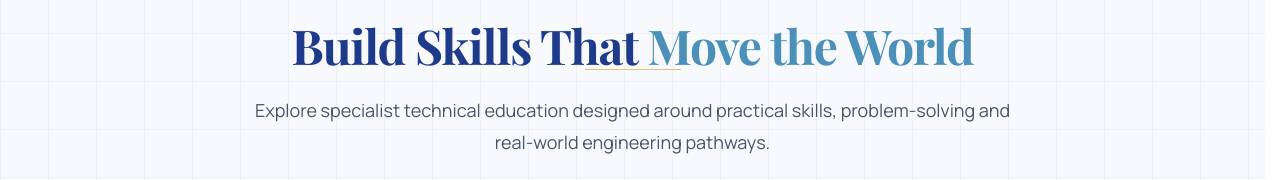
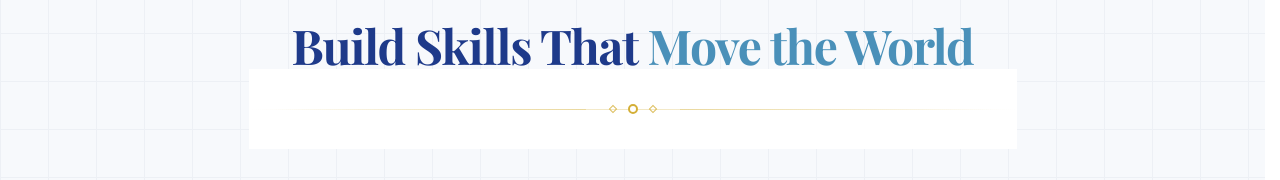
Before and after one commit to Gee7pips/soshanguve-automotive-fixed, a Next.js app: page /programs in a window 1280 px wide. Shown: the part 519-699 px from the top of the page. Built offline with nearby package versions, Linux system fonts and the light colour scheme.

Commit message:
feat: create premium homepage section dividers

```diff
--- a/components/section-motion.tsx
+++ b/components/section-motion.tsx
@@ -1,6 +1,6 @@
 "use client"
 
-import { motion } from "framer-motion"
+import { motion, useReducedMotion } from "framer-motion"
 import type { ReactNode } from "react"
 
 interface SectionMotionProps {
@@ -9,13 +9,20 @@ interface SectionMotionProps {
   delay?: number
 }
 
+interface SectionDividerProps {
+  tone?: "light" | "dark"
+  label?: string
+}
+
 export function SectionMotion({ children, className = "", delay = 0 }: SectionMotionProps) {
+  const reduceMotion = useReducedMotion()
+
   return (
     <motion.div
-      initial={{ opacity: 0, y: 28 }}
+      initial={{ opacity: 0, y: reduceMotion ? 0 : 28 }}
       whileInView={{ opacity: 1, y: 0 }}
       viewport={{ once: true, amount: 0.12, margin: "0px 0px -60px 0px" }}
-      transition={{ duration: 0.7, delay, ease: [0.22, 1, 0.36, 1] }}
+      transition={{ duration: reduceMotion ? 0 : 0.7, delay: reduceMotion ? 0 : delay, ease: [0.22, 1, 0.36, 1] }}
       className={className}
     >
       {children}
@@ -23,15 +30,36 @@ export function SectionMotion({ children, className = "", delay = 0 }: SectionMo
   )
 }
 
-export function SectionDivider() {
+export function SectionDivider({ tone = "light", label }: SectionDividerProps) {
+  const reduceMotion = useReducedMotion()
+  const isDark = tone === "dark"
+
   return (
-    <motion.div
-      initial={{ scaleX: 0, opacity: 0 }}
-      whileInView={{ scaleX: 1, opacity: 1 }}
-      viewport={{ once: true, amount: 0.5 }}
-      transition={{ duration: 0.8, ease: [0.22, 1, 0.36, 1] }}
-      className="mx-auto h-px w-24 origin-center bg-school-gold/70"
-      aria-hidden="true"
-    />
+    <div
+      className={`relative z-20 flex h-20 items-center justify-center overflow-hidden ${isDark ? "bg-school-navy" : "bg-white"}`}
+      aria-hidden={!label}
+    >
+      <div className="absolute inset-x-0 top-1/2 h-px bg-gradient-to-r from-transparent via-school-gold/30 to-transparent" />
+      <motion.div
+        initial={{ opacity: 0, scaleX: 0.4 }}
+        whileInView={{ opacity: 1, scaleX: 1 }}
+        viewport={{ once: true, amount: 0.8 }}
+        transition={{ duration: reduceMotion ? 0 : 0.8, ease: [0.22, 1, 0.36, 1] }}
+        className="relative flex w-full max-w-7xl items-center justify-center px-6"
+      >
+        <div className="h-px flex-1 bg-gradient-to-r from-transparent to-school-gold/30" />
+        <div className="mx-4 flex items-center gap-2 sm:mx-6 sm:gap-3">
+          <span className="h-1.5 w-1.5 rotate-45 border border-school-gold/80" />
+          <span className={`h-2.5 w-2.5 rounded-full border-2 border-school-gold ${isDark ? "bg-school-navy" : "bg-white"}`} />
+          <span className="h-1.5 w-1.5 rotate-45 border border-school-gold/80" />
+        </div>
+        <div className="h-px flex-1 bg-gradient-to-l from-transparent to-school-gold/30" />
+      </motion.div>
+      {label && (
+        <span className={`absolute top-1/2 -translate-y-1/2 bg-inherit px-3 text-[9px] font-bold uppercase tracking-[0.24em] ${isDark ? "text-white/45" : "text-school-navy/35"}`}>
+          {label}
+        </span>
+      )}
+    </div>
   )
 }
```
